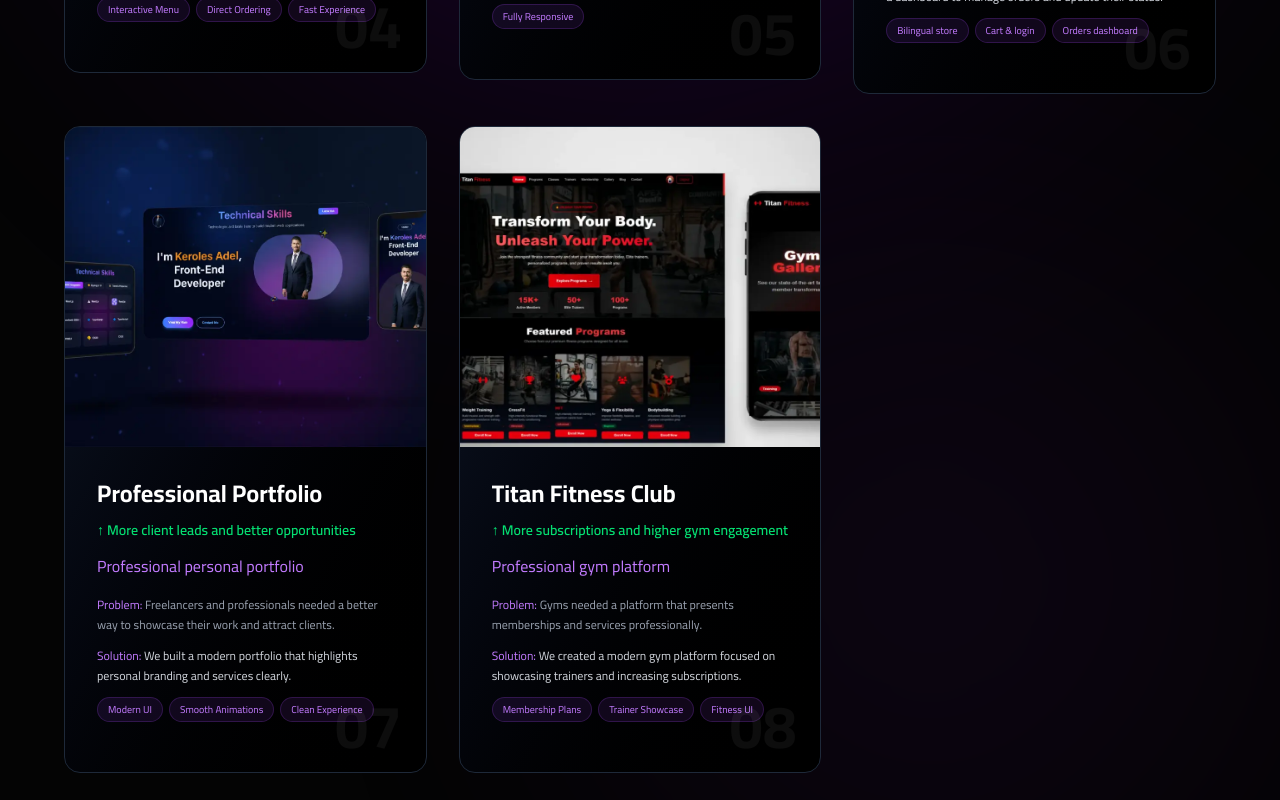
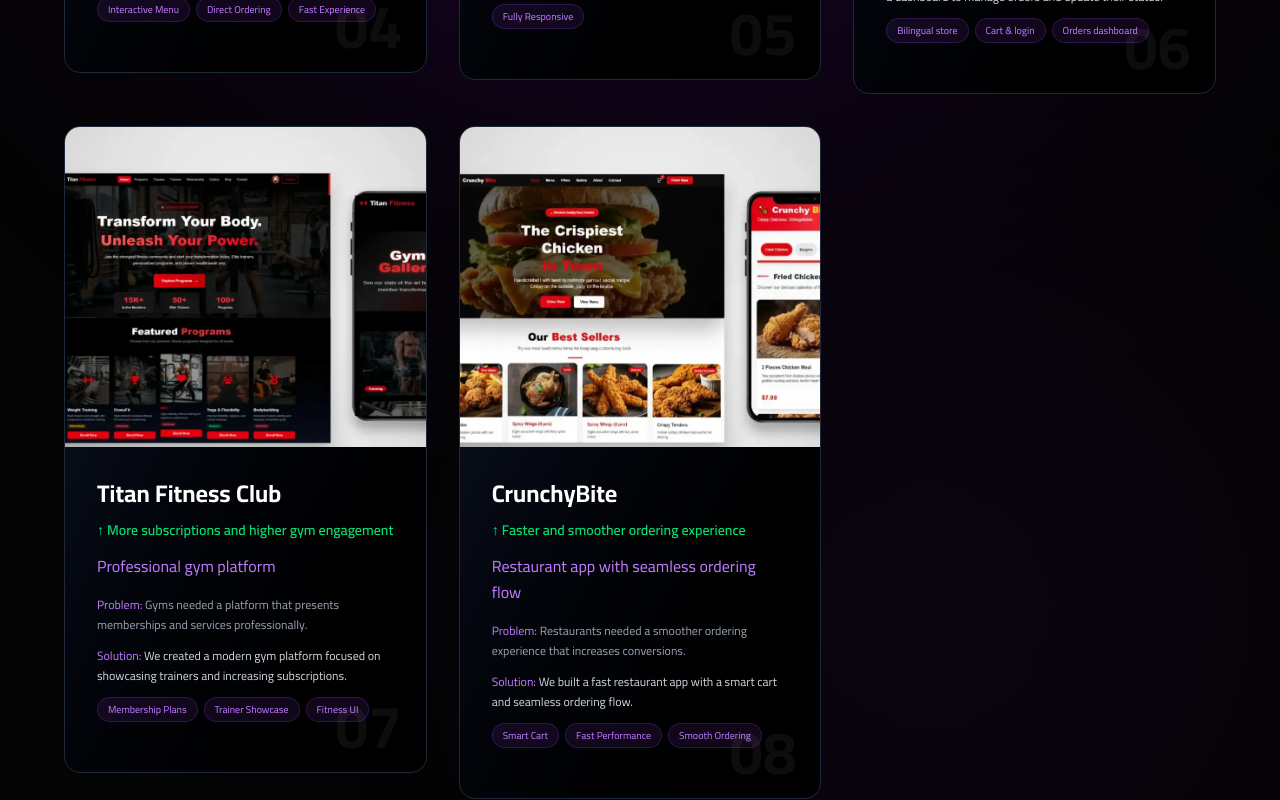
Before and after one commit to kero571-adel/Nodern, a Next.js app: page /en in a window 1280 px wide. Shown: the part 3840-4640 px from the top of the page. Built offline with nearby package versions, Linux system fonts and the light colour scheme.

Commit message:
del project

```diff
--- a/components/sections/Projects.jsx
+++ b/components/sections/Projects.jsx
@@ -107,17 +107,17 @@ export default function FeaturedWork() {
         gradient: "from-teal-500 to-emerald-600",
         features: FEATURES,
       },
-      {
-        id: "portfolio",
-        cat: "portfolio",
-        name: "Professional Portfolio",
-        result: t("portfolio.result"),
-        category: t("portfolio.category"),
-        image: "/images/projects/portfolio.webp",
-        link: "https://kerolesadel.vercel.app/en",
-        gradient: "from-purple-500 to-pink-600",
-        features: FEATURES,
-      },
+      // {
+      //   id: "portfolio",
+      //   cat: "portfolio",
+      //   name: "Professional Portfolio",
+      //   result: t("portfolio.result"),
+      //   category: t("portfolio.category"),
+      //   image: "/images/projects/portfolio.webp",
+      //   link: "https://kerolesadel.vercel.app/en",
+      //   gradient: "from-purple-500 to-pink-600",
+      //   features: FEATURES,
+      // },
       {
         id: "titan",
         cat: "platform",
```
